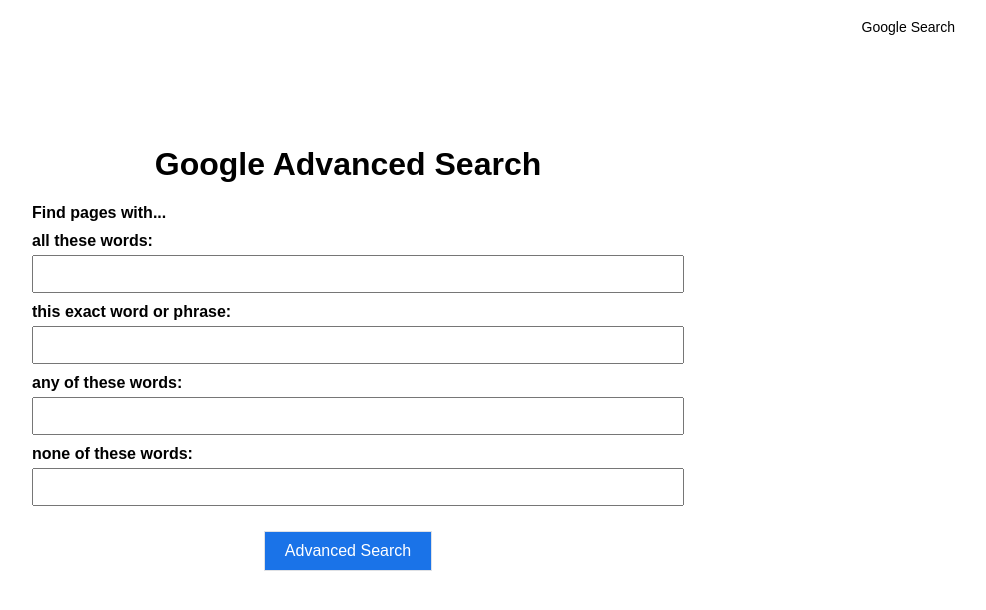
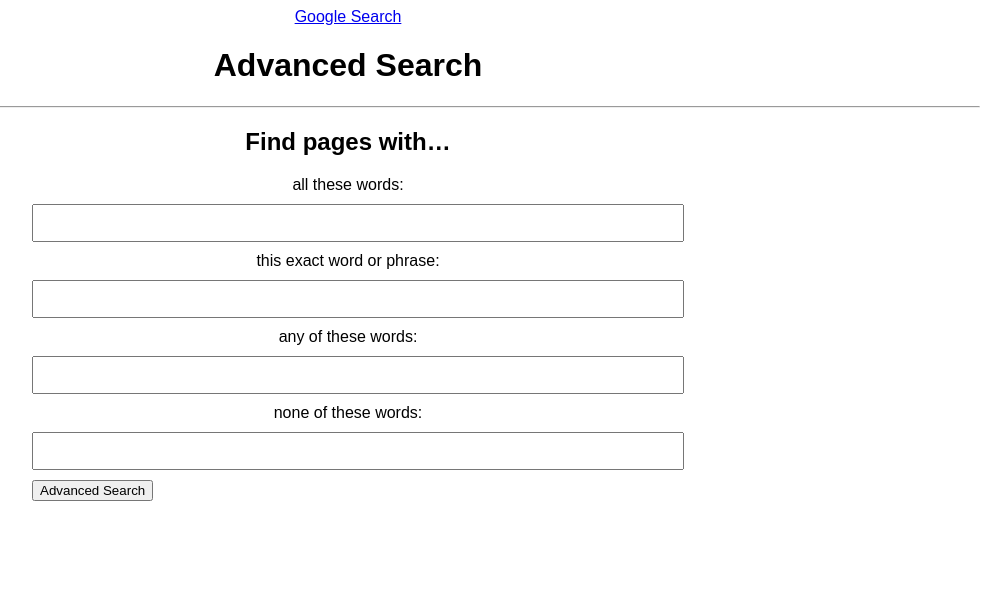
Before and after one commit to Alphiii2005/Google-clone, a plain HTML site: page advanced.html in a window 1280 px wide. Shown: the whole page, without its empty margins (292-1278 px from the left). Drawn offline with Linux system fonts and the light colour scheme.

Commit message:
Update advanced.html

```diff
--- a/advanced.html
+++ b/advanced.html
@@ -7,38 +7,53 @@
   <link rel="stylesheet" href="style.css">
 </head>
 <body>
-
-    <!-- Navigation Link -->
-    <div class="nav">
+  <div class="links">
     <a href="index.html">Google Search</a>
   </div>
-
-    <!-- Google Advanced Search Form -->
-    <div class="container">
-        <h1>Google Advanced Search</h1>
-        <h4 class="advanced-input">Find pages with...</h4>
-        <form action="https://www.google.com/search">
-            <div class="advanced-input">
-                <label>all these words:</label>
-                <input type="text" name="as_q">
+  <div class="advanced-container">
+    <h1 class="advanced-heading">Advanced Search</h1>
+    <hr>
+    <h2 class="find-pages-heading">Find pages with…</h2>
+    <form action="https://www.google.com/search" method="GET">
+      <div class="advanced-form-group">
+        <div class="advanced-label">
+          <label for="all-words">all these words:</label>
         </div>
         <div class="advanced-input">
-                <label>this exact word or phrase:</label>
-                <input type="text" name="as_epq">
+          <input type="text" id="all-words" name="as_q">
+        </div>
+      </div>
+      <div class="advanced-form-group">
+        <div class="advanced-label">
+          <label for="exact-phrase">this exact word or phrase:</label>
         </div>
         <div class="advanced-input">
-                <label>any of these words:</label>
-                <input type="text" name="as_oq">
+          <input type="text" id="exact-phrase" name="as_epq">
+        </div>
+      </div>
+      <div class="advanced-form-group">
+        <div class="advanced-label">
+          <label for="any-words">any of these words:</label>
         </div>
         <div class="advanced-input">
-                <label>none of these words:</label>
-                <input type="text" name="as_eq">
+          <input type="text" id="any-words" name="as_oq">
         </div>
-            <div class="buttons">
-                <input type="submit" value="Advanced Search" class="advanced-btn">
+      </div>
+      <div class="advanced-form-group">
+        <div class="advanced-label">
+          <label for="none-words">none of these words:</label>
+        </div>
+        <div class="advanced-input">
+          <input type="text" id="none-words" name="as_eq">
+        </div>
+      </div>
+      <div class="advanced-form-group">
+        <div class="advanced-label"></div>
+        <div class="advanced-input">
+          <button type="submit" class="advanced-search-button">Advanced Search</button>
+        </div>
       </div>
     </form>
   </div>
-
 </body>
 </html>
```
Lines whose indentation alone changed are shown as unchanged.
